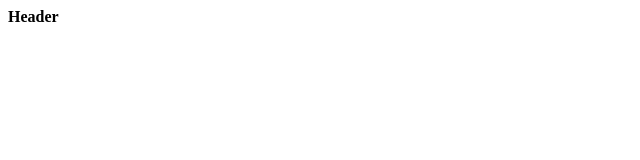
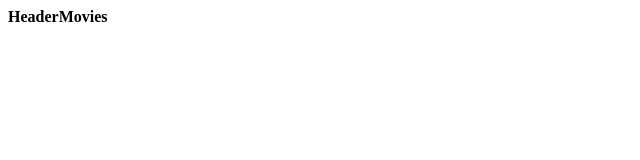
Before and after one commit to ptrkc/cineflex-react, a React (Create React App) app: page / in a window 1280 px wide. Shown: the top 160 px of the page, without its empty margins (0-640 px from the left). Built offline with nearby package versions, Linux system fonts and the light colour scheme.

Commit message:
Changes to routing to make passing props easier.

```diff
--- a/src/components/App.js
+++ b/src/components/App.js
@@ -1,20 +1,32 @@
+import { useState } from "react";
 import { BrowserRouter, Switch, Route } from "react-router-dom";
+import { createGlobalStyle } from "styled-components";
 import Header from "./Header";
 import Movies from "./Movies";
 import Dates from "./Dates";
 import Seats from "./Seats";
 import Success from "./Success";
+import Footer from "./Footer";
 
 export default function App() {
     return (
         <BrowserRouter>
             <Header />
             <Switch>
-                <Route path="/contato" exact={true} component={Movies} />
-                <Route path="/filme" exact={true} component={Dates} />
-                <Route path="/sessao" exact={true} component={Seats} />
-                <Route path="/sucesso" exact={true} component={Success} />
+                <Route path="/" exact>
+                    <Movies />
+                </Route>
+                <Route path="/filme">
+                    <Dates />
+                </Route>
+                <Route path="/sessao">
+                    <Seats />
+                </Route>
+                <Route path="/sucesso">
+                    <Success />
+                </Route>
             </Switch>
+            {/* <Footer/> */}
         </BrowserRouter>
     );
 }
```
